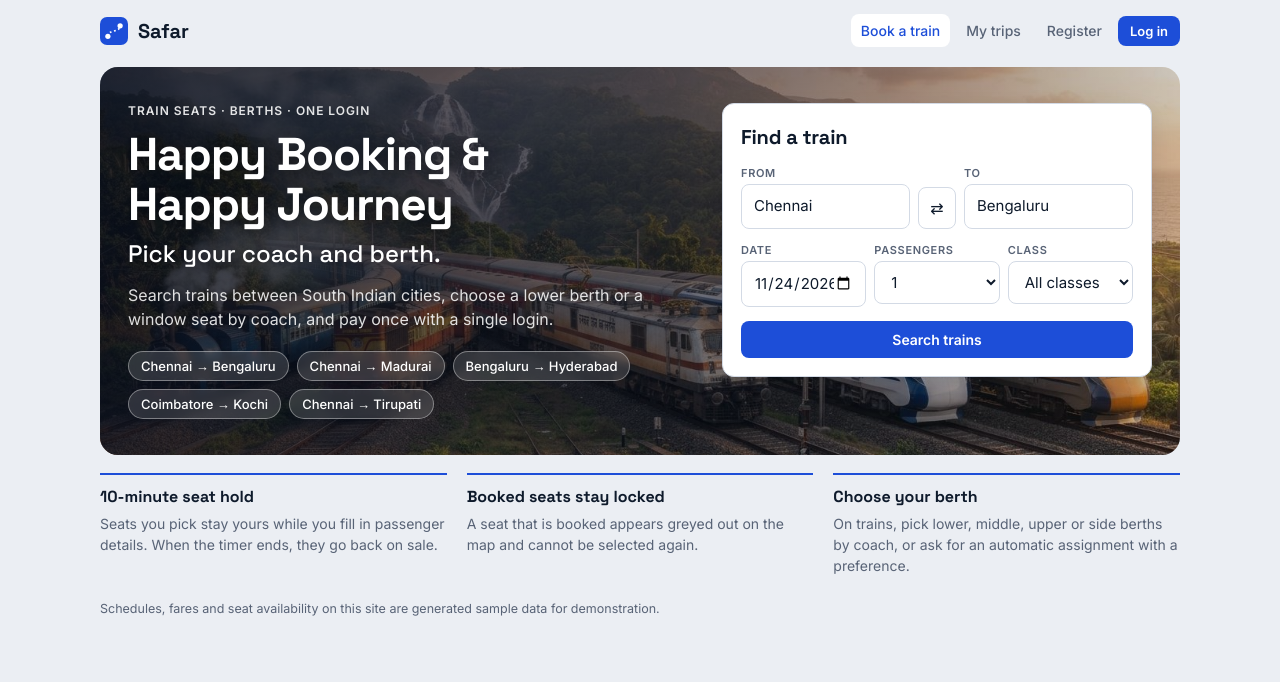
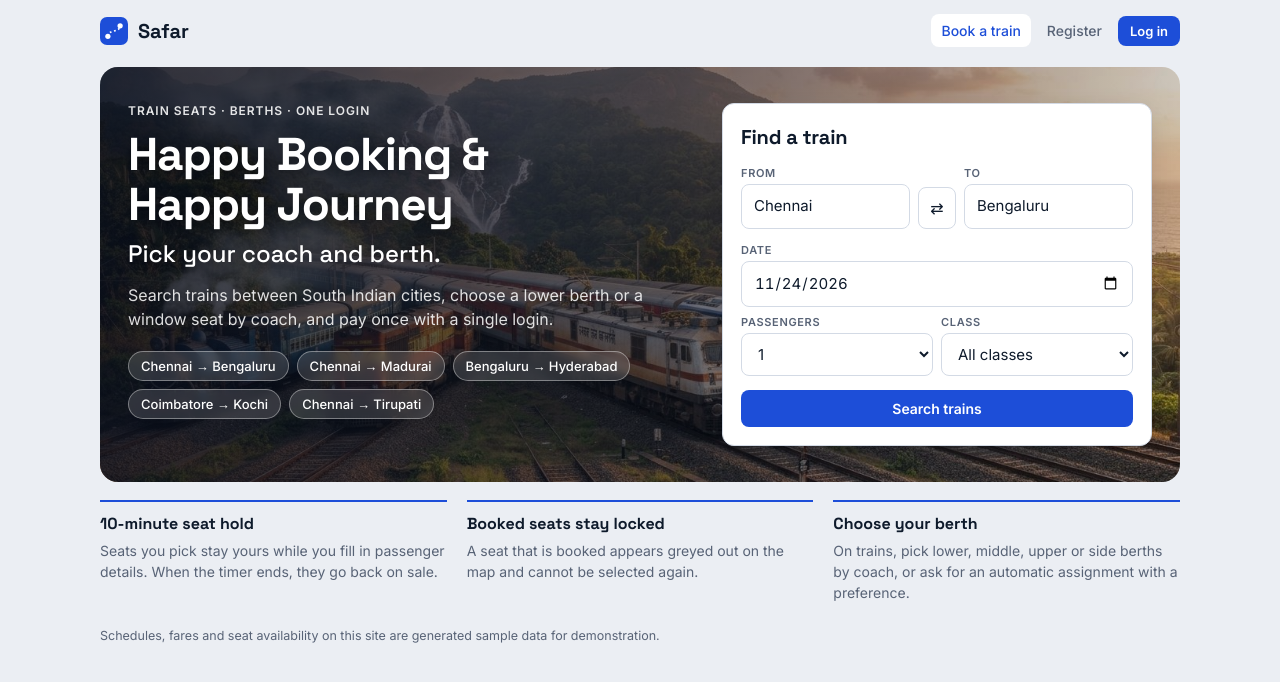
Before and after one commit to VijayaRag123/safar-seats, a plain HTML site: page index.html in a window 1280 px wide. Drawn offline with Linux system fonts and the light colour scheme.

Commit message:
Remove My trips link and widen date field so the year shows
Co-Authored-By: Claude Sonnet 5.5 <noreply@anthropic.com>
Claude-Session: https://claude.ai/code/session_01P72xNvFiJnkMMeEYbyJgaa

```diff
--- a/index.html
+++ b/index.html
@@ -106,7 +106,9 @@ h1{font-size:clamp(30px,4.6vw,46px);line-height:1.08;letter-spacing:-.025em}
 .tab[aria-selected="true"]{background:var(--surface);color:var(--accent);box-shadow:0 1px 2px rgba(0,0,0,.12)}
 .route-row{display:grid;grid-template-columns:minmax(0,1fr) auto minmax(0,1fr);gap:8px;align-items:end}
 .swap{height:42px;width:38px;border:1px solid var(--line);background:var(--surface);color:var(--ink);border-radius:8px;cursor:pointer;font-size:16px}
-.row2{display:grid;grid-template-columns:repeat(auto-fit,minmax(120px,1fr));gap:8px}
+.row2{display:grid;grid-template-columns:repeat(2,minmax(0,1fr));gap:8px}
+.row2 .field.date{grid-column:1 / -1}
+.field input[type="date"]{min-width:0;padding-inline:12px;font-variant-numeric:tabular-nums}
 .facts{display:grid;grid-template-columns:repeat(auto-fit,minmax(230px,1fr));gap:20px;padding-block:18px}
 .fact{border-top:2px solid var(--accent);padding-top:10px}
 .fact h3{margin-bottom:4px}
@@ -495,7 +497,6 @@ function fare(){
 function navHtml(){
   const u=state.user,v=state.view;
   return `<button class="navbtn${v!=='trips'?' on':''}" data-act="mode" data-mode="train" data-testid="nav-train">Book a train</button>
-  <button class="navbtn${v==='trips'?' on':''}" data-act="trips" data-testid="nav-trips">My trips</button>
   ${u?`<span class="who" data-testid="user-email">${esc(u.name||u.email)}</span><button class="navbtn" data-act="logout" data-testid="logout-btn">Log out</button>`
      :`<button class="navbtn" data-act="register-open" data-testid="register-nav">Register</button><button class="btn small" data-act="login-open" data-testid="login-btn">Log in</button>`}`;
 }
@@ -511,7 +512,7 @@ function searchCard(){
       <div class="field"><label for="search-to">To</label><input id="search-to" data-testid="search-to" list="cities" autocomplete="off" value="${esc(s.to)}" data-s="to"></div>
     </div>
     <div class="row2">
-      <div class="field"><label for="search-date">Date</label><input id="search-date" data-testid="search-date" type="date" min="${todayStr()}" value="${esc(s.date)}" data-s="date"></div>
+      <div class="field date"><label for="search-date">Date</label><input id="search-date" data-testid="search-date" type="date" min="${todayStr()}" value="${esc(s.date)}" data-s="date"></div>
       <div class="field"><label for="search-pax">Passengers</label><select id="search-pax" data-testid="search-pax" data-s="pax">${[1,2,3,4,5,6].map(n=>`<option value="${n}"${n===s.pax?' selected':''}>${n}</option>`).join('')}</select></div>
       ${b?'':`<div class="field"><label for="search-class">Class</label><select id="search-class" data-testid="search-class" data-s="cls"><option value="ALL"${s.cls==='ALL'?' selected':''}>All classes</option>${['SL','3A','2A','1A','CC'].map(c=>`<option value="${c}"${s.cls===c?' selected':''}>${c} · ${CLSNAME[c]}</option>`).join('')}</select></div>`}
     </div>
@@ -727,7 +728,7 @@ function ticket(){
     <div class="line total"><span>Total paid</span><span>${inr(b.total)}</span></div>
   </div><div class="stub"><p class="lbl">PNR</p><p class="pnr" data-testid="pnr">${b.pnr}</p><p class="lbl" style="margin-top:10px">Status</p><p><span class="status ${ok?'ok':'warn'}">${stText(b.status)}</span></p></div></article>
   <p class="note">Demo ticket generated from sample data. It is not valid for travel.</p>
-  <div class="actions"><button class="btn" data-act="trips" data-testid="view-trips">View my trips</button><button class="btn ghost" data-act="new-search">Book another trip</button></div>`;
+  <div class="actions"><button class="btn ghost" data-act="new-search">Book another trip</button></div>`;
 }
 
 function refundInfo(b){
```
